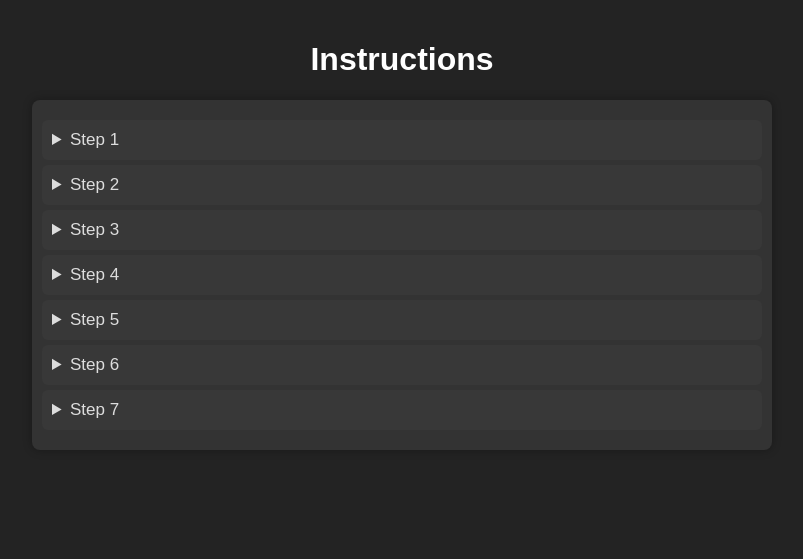
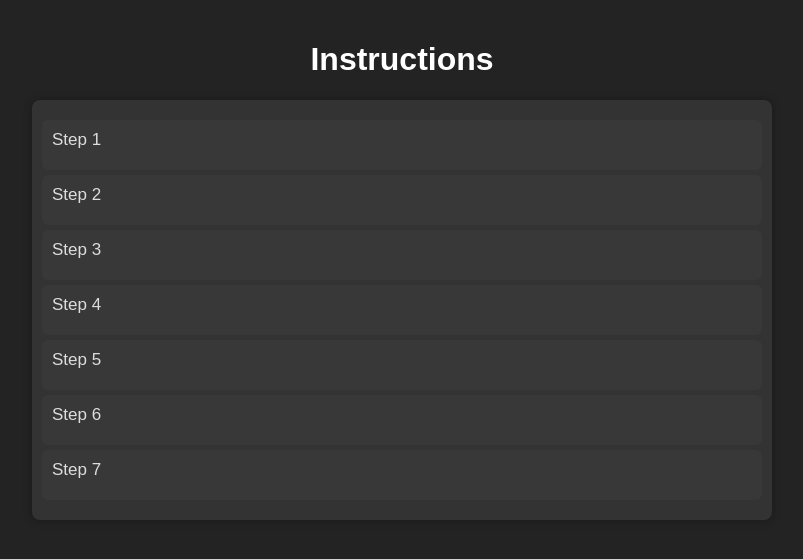
Before and after one commit to mrabhin03/Instagram-Stories-ViewersDetails-Using-PHP, a PHP site: page /Instructions.php in a window 1280 px wide. Shown: the top 559 px of the page, without its empty margins (238-1041 px from the left). Run offline with PHP 8.4, Linux system fonts and the light colour scheme; the visitor is signed in with stand-in values (Sample User, id 1); data that the repository does not hold is empty; some libraries are stand-ins or nearby versions.

Commit message:
Small changes

```diff
--- a/Code.php
+++ b/Code.php
@@ -50,7 +50,7 @@
             padding: 0px;
             margin: 0px;
             /* border: 3px solid #777; */
-            height:420px;
+            height:60vh;
             transition: border-color 0.3s ease;
             display: block;
             margin: 10px 0;
--- a/Instructions.php
+++ b/Instructions.php
@@ -85,11 +85,13 @@
             color:#ddd;
             width:100%;
             display:flex;
-          align-items:center;
+            align-items:start;
+            flex-direction:column;
             justify-content:space-between;
             padding:10px;
             background-color:#383838;
             border-radius:6px;
+            gap:10px
         }
         #header-details>b{
             margin:10px 0 10px 26px;
@@ -99,6 +101,8 @@
         #header-details>summary{
             font-size:17px;
             cursor: pointer;
+            width: fit-content;
+            display:flex;
         }
         #header-details>img{
             height: 200px;
```
Lines whose indentation alone changed are shown as unchanged.
